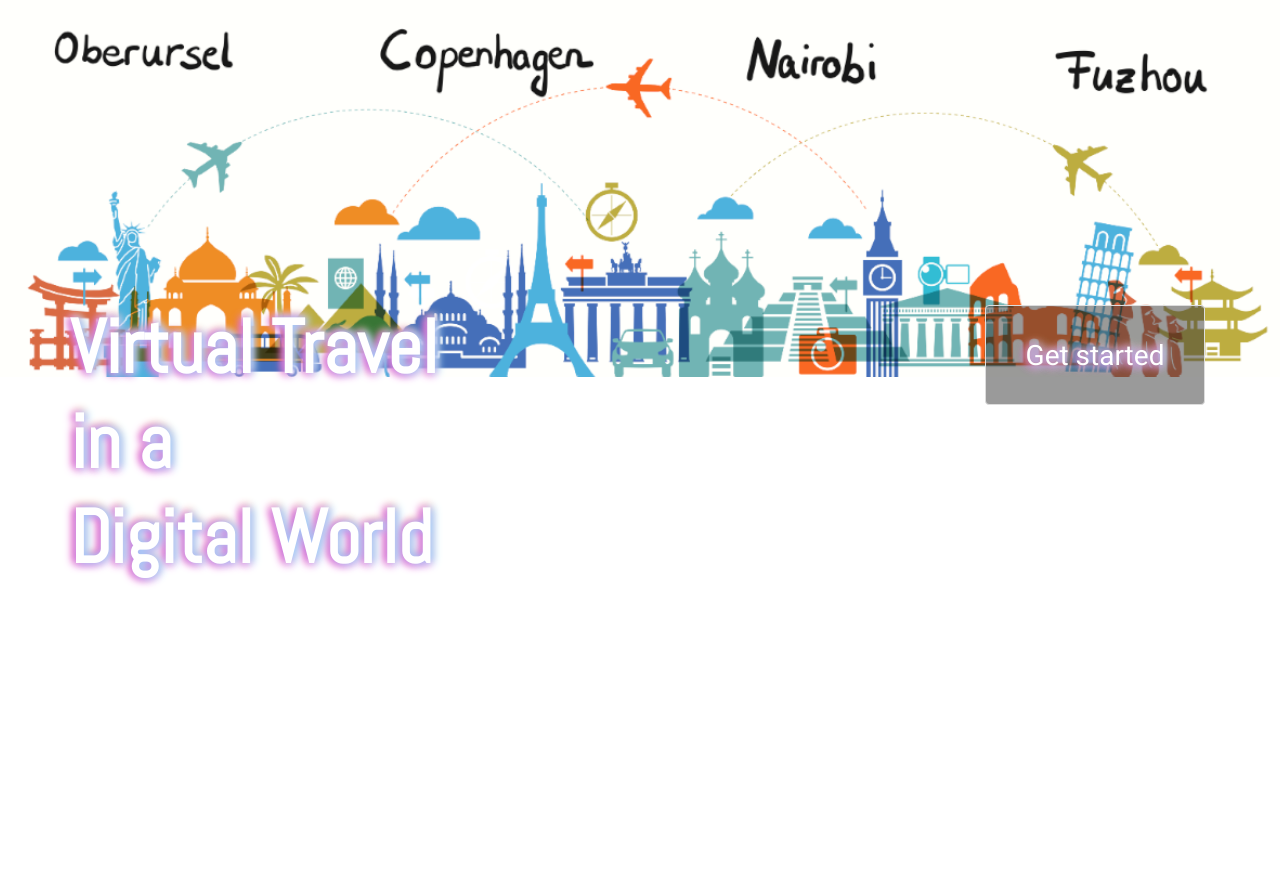
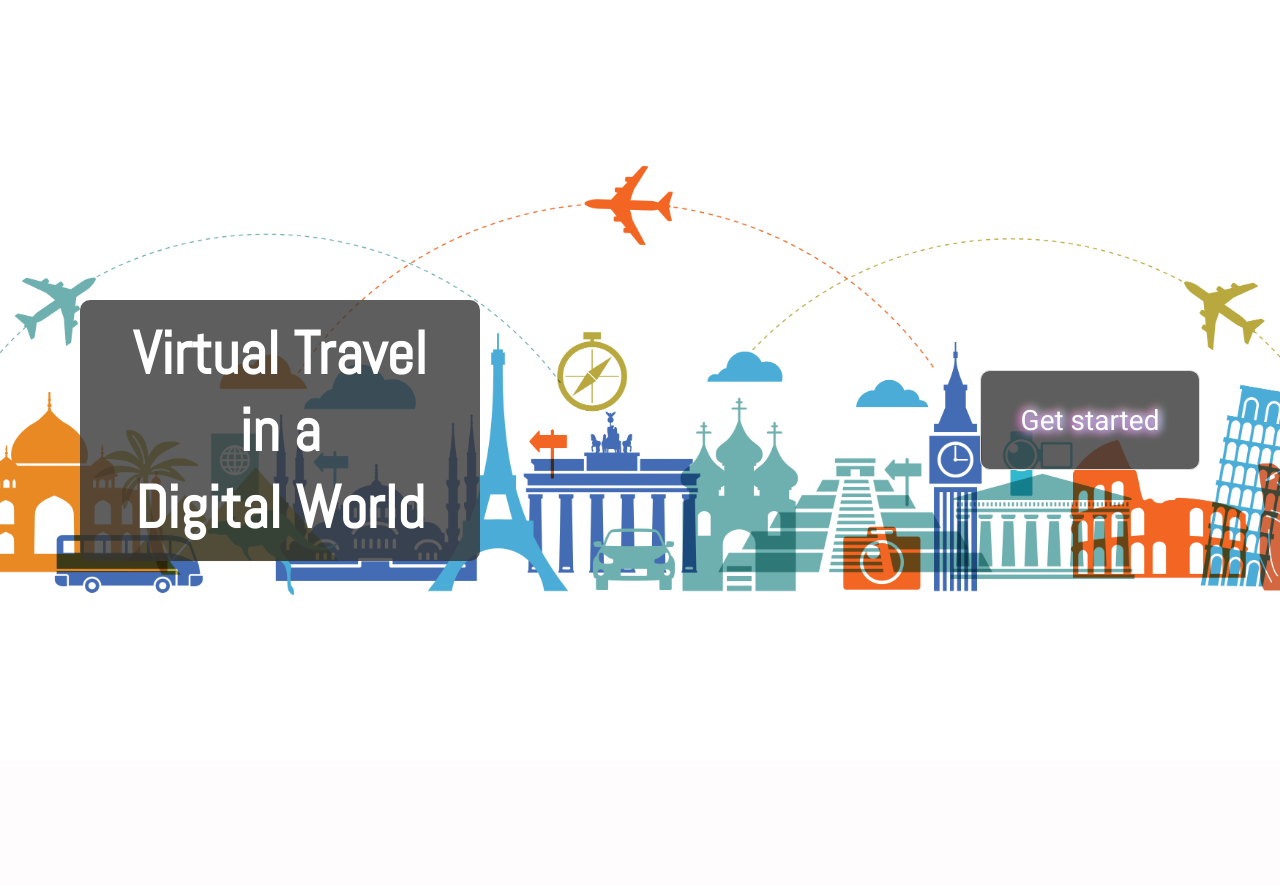
Before and after one commit to BMartin21900/Project02, a PHP site: page / in a window 1280 px wide. Shown: the part 164-1049 px from the top of the page. After the commit the page ends 759 px from the top, so only its background shows below. Run offline with PHP 8.4, Linux system fonts and the light colour scheme.

Commit message:
index bg/box/text styles

```diff
--- a/css/styles.css
+++ b/css/styles.css
@@ -85,7 +85,8 @@ nav li {
 
 footer{
 	text-align: center;
-
+	color: white;
+	line-height: 1.5em;
 }
 
 footer img {
@@ -96,30 +97,34 @@ footer img {
 /*Styles for indexpage-->*/
 .indexpage {
 	font-family: "Abel", sans-serif;
-	background-image: url("../images/footer_map.png");
+	background-image: url("../images/index_bg.png");
 	background-size: contain;
-	background-position: center top;
+	background-position: center;
 	background-repeat: no-repeat;
 	background-size: 130%;
 	display: flex;
 	justify-content: space-between;
-	padding: 300px 70px; /*change depending on final layout*/
+	padding: 300px 80px 200px 80px; /*change depending on final layout*/
 }
 
 #catchphrase {
-	font-size: 75px; /*change depending on final layout*/
+	font-size: 60px; /*change depending on final layout*/
 	width: 33%; /*change depending on final layout*/
 	font-family: "Abel", sans-serif;
 	font-weight: bold;
+	text-align: center;
 	color: white;
-	text-shadow: .2rem 0rem .5rem rgb(150, 222, 255),-.2rem 0rem .5rem rgb(218, 77, 206),0rem .2rem .5rem rgb(248, 165, 234),0rem -.2rem .5rem rgb(255, 206, 173);
+	/*text-shadow: .2rem 0rem .5rem rgb(150, 222, 255),-.2rem 0rem .5rem rgb(218, 77, 206),0rem .2rem .5rem rgb(248, 165, 234),0rem -.2rem .5rem rgb(255, 206, 173);*/
+	background-color: rgba(54, 54, 54, 0.8);
+	border-radius: 10px;
+	padding: 15px;
 }
 
 .startbutton {
 	display: inline-block;
-	border-radius: 4px;
-	background-color: rgba(54, 54, 54, 0.5);
+	background-color: rgba(54, 54, 54, 0.8);
 	border: solid 1px rgb(221, 221, 221);
+	border-radius: 10px;
 	color: #ffffff;
 	text-align: center;
 	font-size: 28px;
@@ -128,7 +133,7 @@ footer img {
 	width: 220px;
 	transition: all 0.5s;
 	cursor: pointer;
-	margin: 5px;
+	margin-top: 70px;
 	text-shadow: .2rem 0rem .5rem rgb(150, 222, 255),-.2rem 0rem .5rem rgb(218, 77, 206),0rem .2rem .5rem rgb(248, 165, 234),0rem -.2rem .5rem rgb(255, 206, 173);
   }
 
--- a/index.html
+++ b/index.html
@@ -35,6 +35,7 @@
     <!--<img src="images/index_map.png" alt="Map showing locations of Oberursel, Copenhagen, Nairobi, Fuzhou">-->
 
     <div id="catchphrase">Virtual Travel<br> in a <br>Digital World</div>
+
     <a href="oberursel.html"><button class="startbutton" style="vertical-align:middle" href="oberursel.html"><span>Get started </span></button></a>
   </main>
 
```
Also changed, not shown: images/index_bg.png (added), 1 other file.
